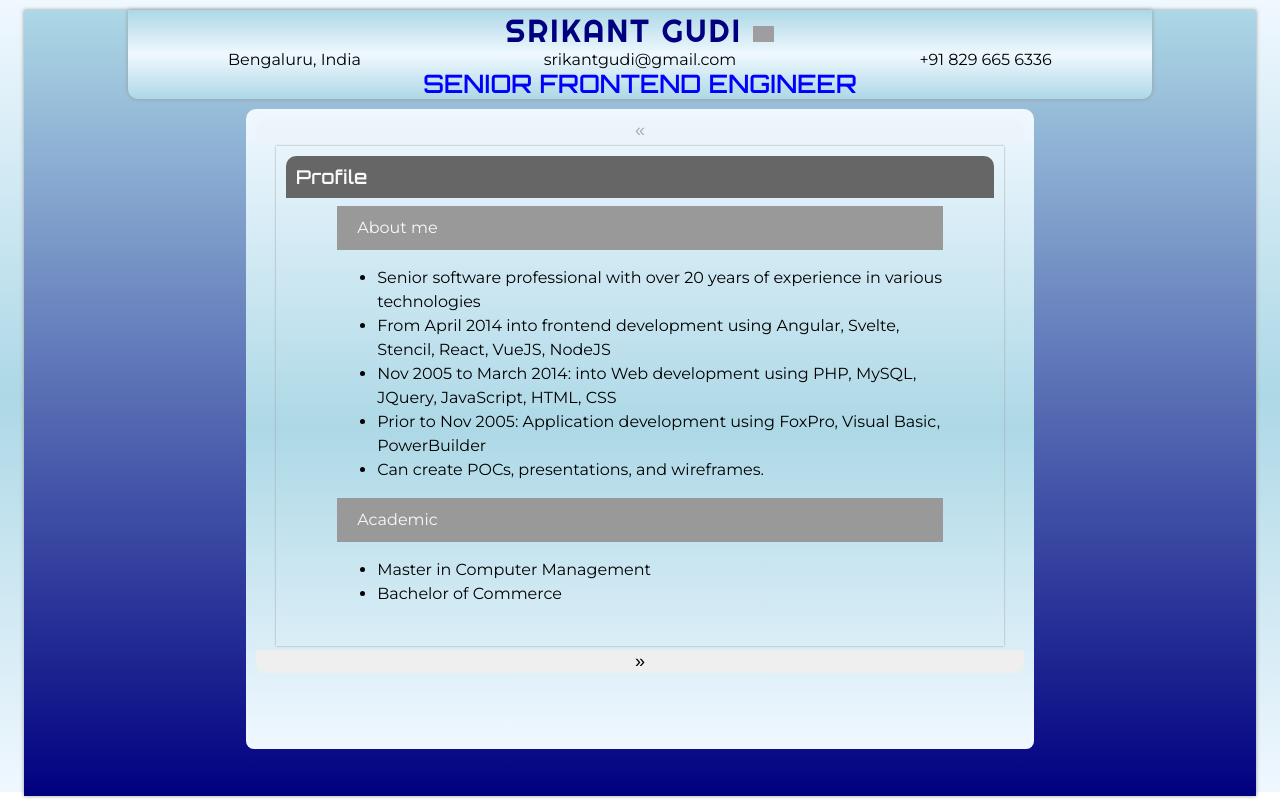
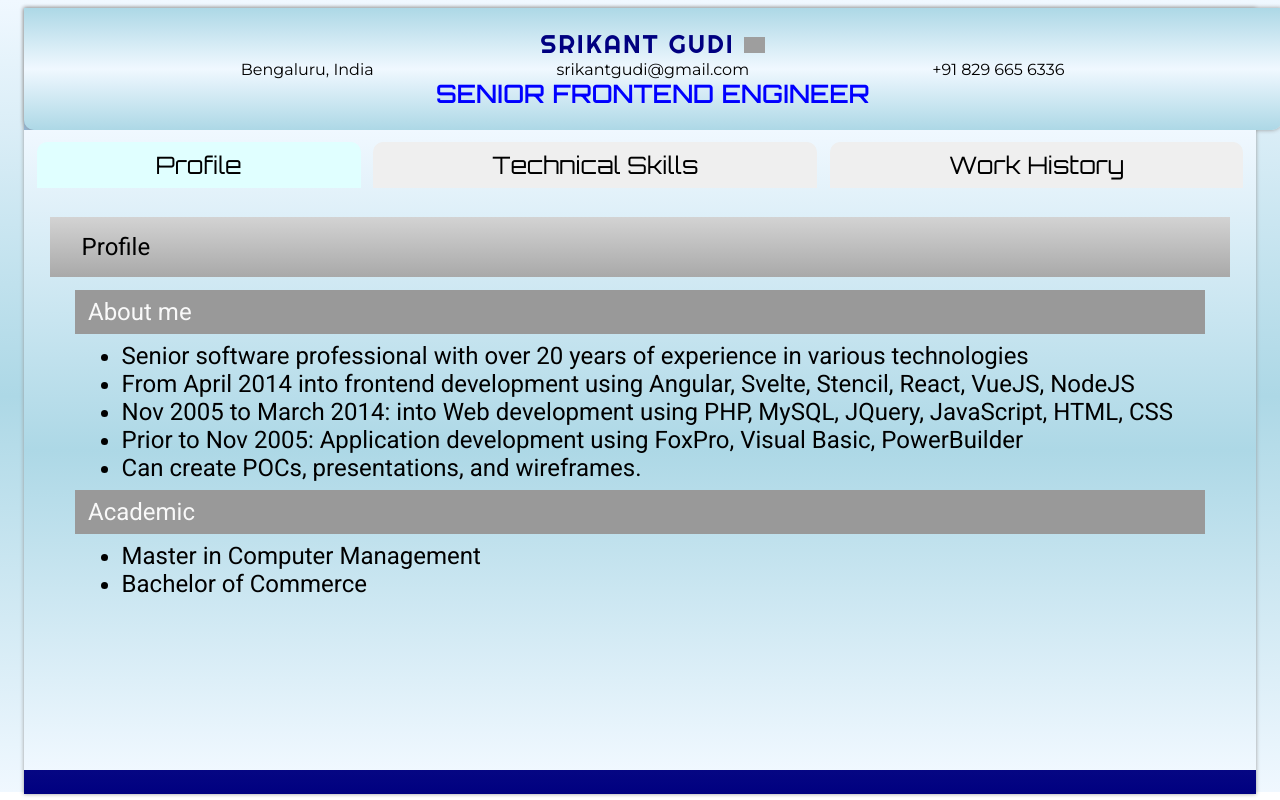
Before and after one commit to srikantgudi/srikantgudi.github.io, a Svelte app: page / in a window 1280 px wide. Built offline with nearby package versions, Linux system fonts and the light colour scheme; grey boxes are pictures that could not be loaded.

Commit message:
modified layout and styles

```diff
--- a/public/global.css
+++ b/public/global.css
@@ -1,8 +1,9 @@
 .sectiontitle {
     border-radius: 4px;
     font-family: Orbitron;
-    font-size: 18px;
-    font-weight: 600;;
+    font-size: 1vmax;
+    font-weight: 600;
+    line-height: 1.5;
     padding: 10px;
     border-radius: 10px 10px 0 0;
     letter-spacing: 1px;
@@ -14,30 +15,16 @@
     padding: 0 4vw;
     font-family: Montserrat;
     line-height: 24px;
-    max-height: 55vh;
+    height: 60vh;
     overflow-y: auto;
 }
 .sectionsubtitle {
     background-color: #999999;
     color: #f9f9f9;
-    padding: 10px 20px;
+    margin: 1vmin 2vmax;
+    padding: 1vmin 1vmax;
 }
-.skills {
-    display: flex;
-    flex-flow: row wrap;
-    gap: 10px;
-}
-.skillgroup {
-    min-width: 20vw;
-    box-shadow: 0 2px 0 #999999;
-    margin-bottom: 10px;
-}
-.skillgroup:last-child {
-    border-bottom: none;
-}
-.grouptitle {
-    background-color: whitesmoke;
-}
+
 .org-name {
     background-color: #cccccc;
     padding: 4px 20px;
@@ -49,19 +36,8 @@
     padding: 8px;
     border-radius: 8px 8px 0 0;
 }
-
-.tab-btn {
-    font-family: Orbitron;
-    font-size: 14px;
-    letter-spacing: 1px;
-    padding: 8px;
-    border: none;
-    box-shadow: 0 0 4px #666666;
-    border-radius: 0 0 20px 20px;
+button {
     cursor: pointer;
-    margin-bottom: 8px;
-    background-color: slategrey;
-    color: white;
 }
 @media screen and (max-width: 420px) {
     .skilla {
--- a/src/App.svelte
+++ b/src/App.svelte
@@ -4,31 +4,12 @@
   import Skills from "./Skills.svelte";
   import WorkHistory from "./WorkHistory.svelte";
 
-  let msg = '';
-  let comps = [
+  let components = [
     {name: 'Profile', comp: Profile},
     {name: 'Technical Skills', comp: Skills},
     {name: 'Work History', comp: WorkHistory}
-  ];
-  let idx = 0;
-  let currComp = comps[0].comp;
-  let lastIdx;
-  $: lastIdx = comps.length - 1;
-
-
-  $: {
-    currComp = comps[idx].comp;
-  }
-
-  const goComp = (delta) => {
-    idx += delta
-    if (idx > lastIdx) {
-      idx = 0
-    } else if (idx < 0) {
-      idx = lastIdx
-    }
-  }
-
+  ]
+  let currComp = components[0];
 </script>
 
 <div id="app">
@@ -36,16 +17,15 @@
     <Topnav />
 
     <div class="content">
+      <nav>
+        {#each components as comp}
+          <button class="nav-btn" on:click={() => {currComp = comp}}
+            class:hilite={currComp === comp}>{comp.name}</button>
+        {/each}
+      </nav>
       <div class="content-body">
-        <button disabled={idx === 0} class="nav-btn" on:click={() => goComp(-1)}>
-          &laquo;
-        </button>
-        <div class="component">
-          <svelte:component this={currComp} />
-        </div>
-        <button disabled={idx === lastIdx} class="nav-btn next" on:click={() => goComp(1)}>
-          &raquo;
-        </button>
+        <div class="section-title">{currComp.name}</div>
+        <svelte:component this={currComp.comp} />
       </div>
     </div>
   </div>
@@ -66,53 +46,45 @@
     padding-bottom: 10px;
   }
 
-  .container {
-    display: grid;
-    grid-template-rows: auto 1fr auto;
-    align-items: center;
-    gap: 10px;
-    width: 80vw;
-    margin: 10px auto;
-  }
   .content {
     box-sizing: border-box;
     height: 80vh;
     overflow: hidden;
-    margin: 0 auto;
     display: flex;
     flex-flow: column;
-    gap: 4px;
     background: linear-gradient(aliceblue,lightblue,aliceblue);
-    border-radius: 10px 10px 8px 8px;
   }
   .content-body {
     box-sizing: border-box;
-    height: 70vh;
-    width: 60vw;
-    margin: 10px;
+    height: 70vmax;
+    font-size: 3vmin;
+    width: inherit;
+    margin: 1vh 1vw;
+    padding: 1vh 1vw;
     overflow: hidden;
   }
-  .component {
-    height: 60vh;
-    overflow: hidden;
-    margin: 4px 20px;
-    padding: 10px;
-    box-shadow: 0 0 2px #999999;
+  nav {
+    display: grid;
+    grid-template-columns: auto auto auto;
+    margin: 1vw;
+    gap: 1vw;
   }
   .nav-btn {
-    width: 100%;
     border-radius: 10px 10px 0 0;
     border: none;
-    font-size: 18px;
+    padding: 1vh 1vw;
+    width: inherit;
+    font-size: 3vmin;
+    font-family: Orbitron;
+    cursor: pointer;
   }
-  .nav-btn.next {
-    border-radius: 0 0 10px 10px;
+  .nav-btn.hilite {
+    background-color: lightcyan;
   }
-  @media screen and (max-width: 719px) {
-    .content-body  {
-      width: 100%;
-      margin: 0 0 10px;
-      height: auto;
-    }
+  .section-title {
+    background: linear-gradient(lightgrey, darkgrey) no-repeat;
+    padding: 2vmin 4vmin;
+    margin: 0 0 1vmax;
+    font-size: 3vmin;
   }
 </style>
--- a/src/Profile.svelte
+++ b/src/Profile.svelte
@@ -1,10 +1,9 @@
-<script>
-  import {mainOpt} from './store';
-  import Panel from './Panel.svelte';
-</script>
-<div class="panel">
-  <div class="sectiontitle">Profile</div>
-  <div class="inner-content-body">
+<style>
+  ul {
+    margin: 1vh 4vmin;
+  }
+</style>
+<div>
   <div class="sectionsubtitle">About me</div>
   <ul>
     <li>
@@ -33,4 +32,3 @@
     </ul>
   </div>
 </div>
-</div>
--- a/src/Skills.svelte
+++ b/src/Skills.svelte
@@ -38,8 +38,8 @@
     //   ],
     // },
 
-    {group: 'Frameworks', items: 'Anguiar, Svelte, VueJS, React, Stencil'},
-    {group: 'Web Skills', items: 'JavaScript/TypeScript, HTML5, CSS3, SVG'},
+    {group: 'Frameworks', items: 'Angular, Svelte, VueJS, React, Stencil'},
+    {group: 'Web Skills', items: 'JavaScrip, TypeScript, HTML5, CSS3, SVG'},
     {group: 'Libraries', items: 'Bootstrap, Angular-Material, React-UI, Vuetify, Buefy'},
     {group: 'Agile Methodology', items: 'Scrum, Sprint, JIRA, GIT, Confluence'},
     {group: 'Operating Systems', items: 'Windows, MacOS, Linux (Ubuntu, Mint)'},
@@ -49,8 +49,36 @@
   ]
 </script>
 
-<div class="sectiontitle">Technical Skills</div>
-<div class="inner-content-body">
+<style>
+  .skills {
+    display: grid;
+    grid-template-columns: 1fr 1fr 1fr;
+    gap: 10px;
+    height: 50vmin;
+    overflow-y: auto;
+  }
+  .skillgroup {
+    width: inherit;
+    box-shadow: 0 2px 0 #999999;
+    margin-bottom: 1vmax;
+    padding: 1vmax;
+  }
+  .skillgroup:last-child {
+    border-bottom: none;
+  }
+  .grouptitle {
+    background-color: whitesmoke;
+    padding: 5px;
+    margin: 0 0 0.5vmax;
+  }
+  @media screen and (max-width: 420px) {
+    .skills {
+      display: block;;
+      height: inherit;
+    }
+  }
+</style>
+
 <div class="skills">
   {#each skills as skill}
     <div class="skillgroup">
@@ -59,4 +87,3 @@
     </div>
   {/each}
 </div>
-</div>
--- a/src/Topnav.svelte
+++ b/src/Topnav.svelte
@@ -18,8 +18,9 @@
 <style>
   .topnav {
     box-shadow: 0 0 4px #999;
-    min-height: 4em;
+    min-height: 6em;
     min-width: 100%;
+    padding: 1vmax;
     background: linear-gradient(lightblue, aliceblue, lightblue);
     border-radius: 0 0 10px 10px;
     display: flex;
@@ -29,7 +30,7 @@
   }
   .topnav-title {
     font-family: Righteous;
-    font-size: 32px;
+    font-size: 2vmax;
     font-weight: 400;
     text-transform: uppercase;
     color: navy;
--- a/src/WorkHistory.svelte
+++ b/src/WorkHistory.svelte
@@ -113,17 +113,16 @@
     box-shadow: 0 2px 2px #999999;
     margin-bottom: 10px;
     font-family: Montserrat;
-    line-height: 24px;
+    line-height: 1.2;
   }
   li {
     list-style-type: square;
   }
 </style>
 
-<div class="sectiontitle">Work History</div>
 <div class="inner-content-body">
   {#each expList as exp, idx}
-    <div class="sectionsubtitle">
+    <div class="sectiontitle">
       {exp.header.jobTitle} :: {exp.header.dates}
     </div>
     <div class="org-name">
```
Lines whose indentation alone changed are shown as unchanged.
